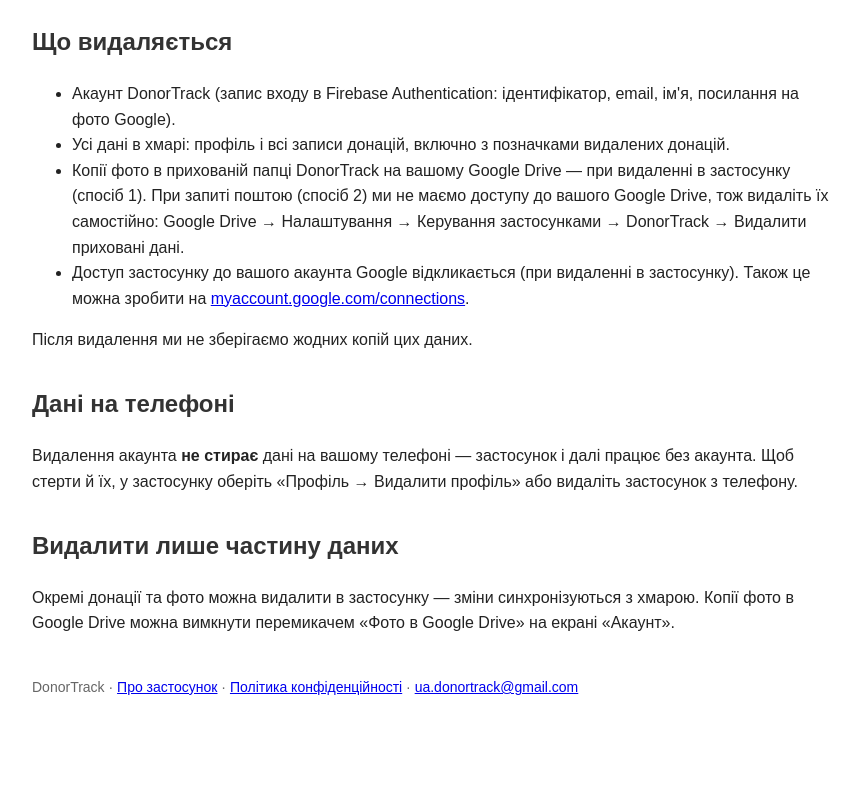
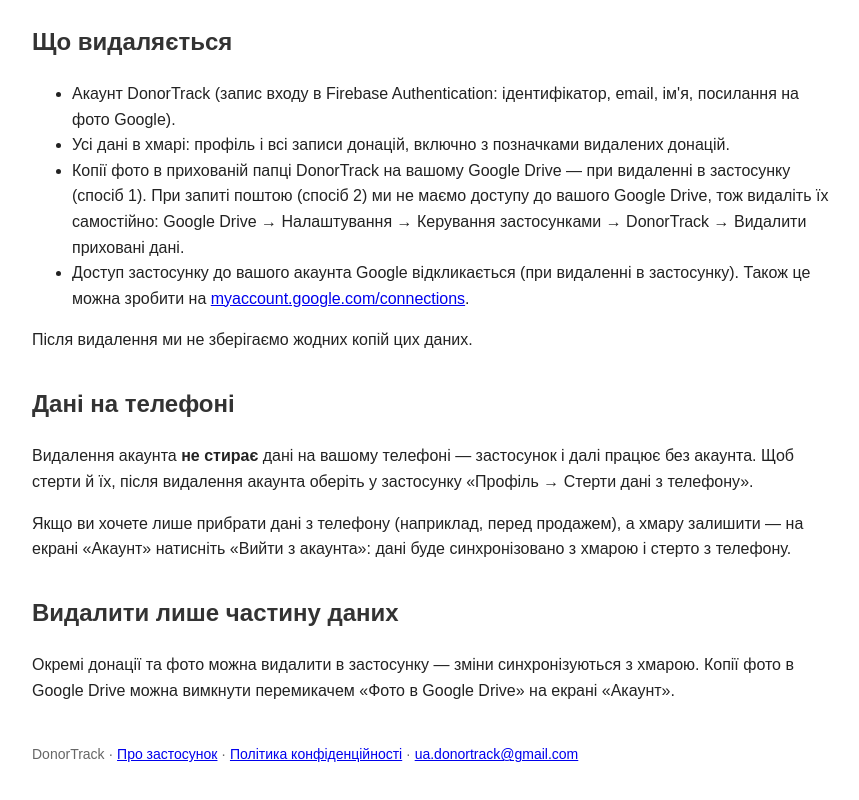
Before and after one commit to euronimus1366613hell-ux/donortrack-privacy, a plain HTML site: page delete.html in a window 1280 px wide. Shown: the part 596-1396 px from the top of the page, without its empty margins (208-1067 px from the left). Before the commit the page ends 1334 px from the top, so only its background shows below. Drawn offline with Linux system fonts and the light colour scheme.

Commit message:
Сторінки: нові назви кнопок (Стерти дані з телефону, вихід стирає телефон)
Co-Authored-By: Claude Opus 5.5 <noreply@anthropic.com>
Claude-Session: https://claude.ai/code/session_01MV4aR1pyoVZHX45o7KZsN2

```diff
--- a/delete.html
+++ b/delete.html
@@ -39,7 +39,8 @@
   <p>Після видалення ми не зберігаємо жодних копій цих даних.</p>
 
   <h2>Дані на телефоні</h2>
-  <p>Видалення акаунта <strong>не стирає</strong> дані на вашому телефоні — застосунок і далі працює без акаунта. Щоб стерти й їх, у застосунку оберіть «Профіль → Видалити профіль» або видаліть застосунок з телефону.</p>
+  <p>Видалення акаунта <strong>не стирає</strong> дані на вашому телефоні — застосунок і далі працює без акаунта. Щоб стерти й їх, після видалення акаунта оберіть у застосунку «Профіль → Стерти дані з телефону».</p>
+  <p>Якщо ви хочете лише прибрати дані з телефону (наприклад, перед продажем), а хмару залишити — на екрані «Акаунт» натисніть «Вийти з акаунта»: дані буде синхронізовано з хмарою і стерто з телефону.</p>
 
   <h2>Видалити лише частину даних</h2>
   <p>Окремі донації та фото можна видалити в застосунку — зміни синхронізуються з хмарою. Копії фото в Google Drive можна вимкнути перемикачем «Фото в Google Drive» на екрані «Акаунт».</p>
```
Also changed, not shown: index.html (+2 -2 lines).
